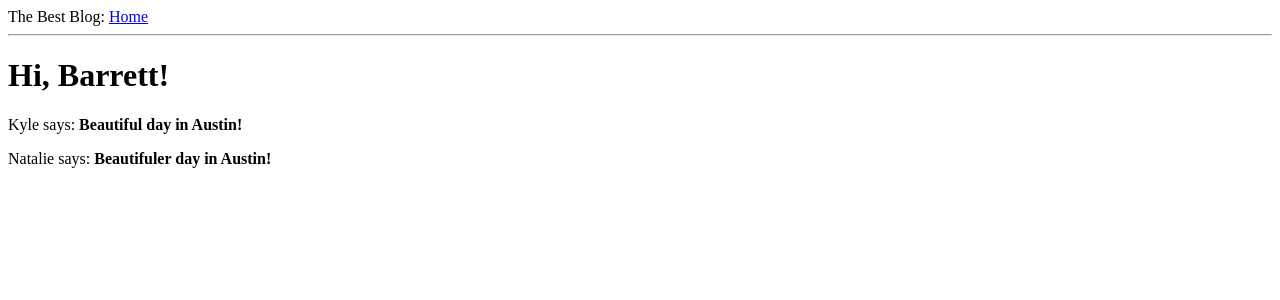
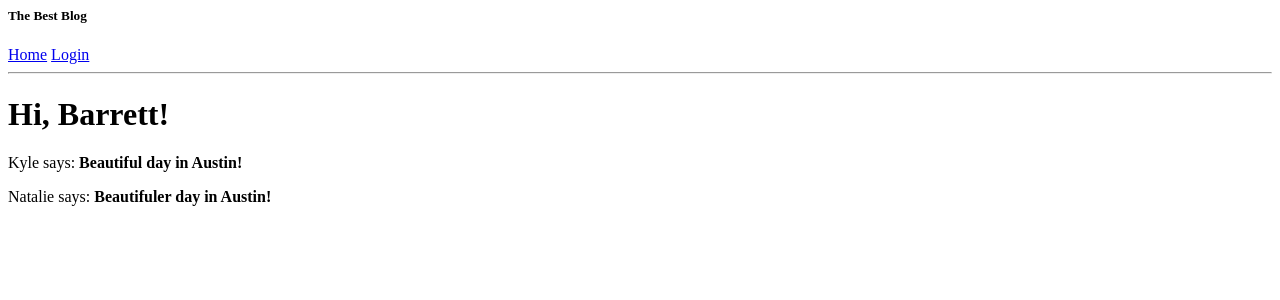
Before and after one commit to bschoney/flask-posts-project, a Flask app: page / in a window 1280 px wide. Shown: the top 300 px of the page. Run offline with Flask 2, Linux system fonts and the light colour scheme.

Commit message:
adding link to login page in navbar

```diff
--- a/templates/base.html
+++ b/templates/base.html
@@ -7,7 +7,12 @@
         {% endif %}
     </head>
     <body>
-        <div>The Best Blog: <a href="/index">Home</a></div>
+        <div>
+            <h5>The Best Blog</h5>
+            <a href="/index">Home</a>
+            <a href="/login">Login</a>
+        </div>
+
         <hr>
         {% block content %}{% endblock %}
     </body>
```
